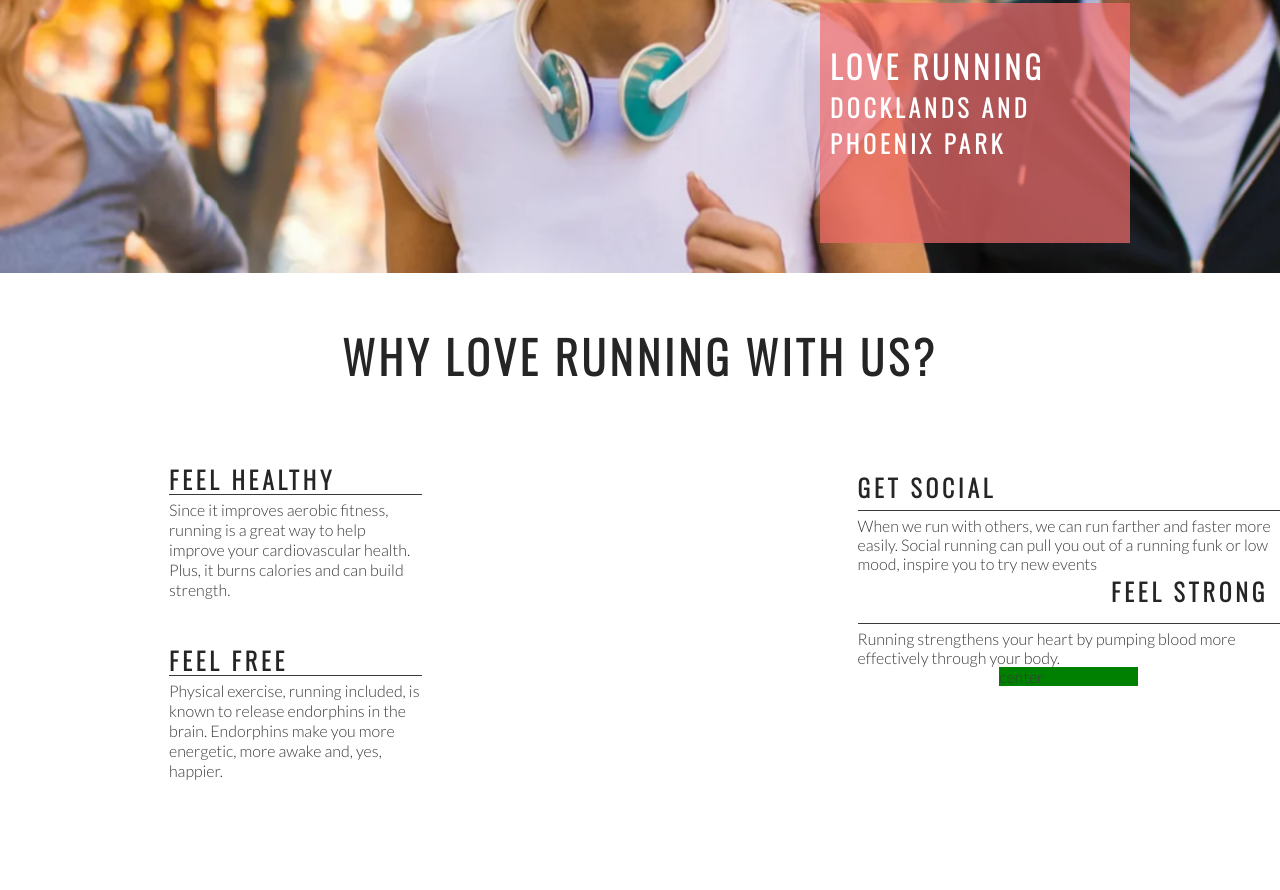
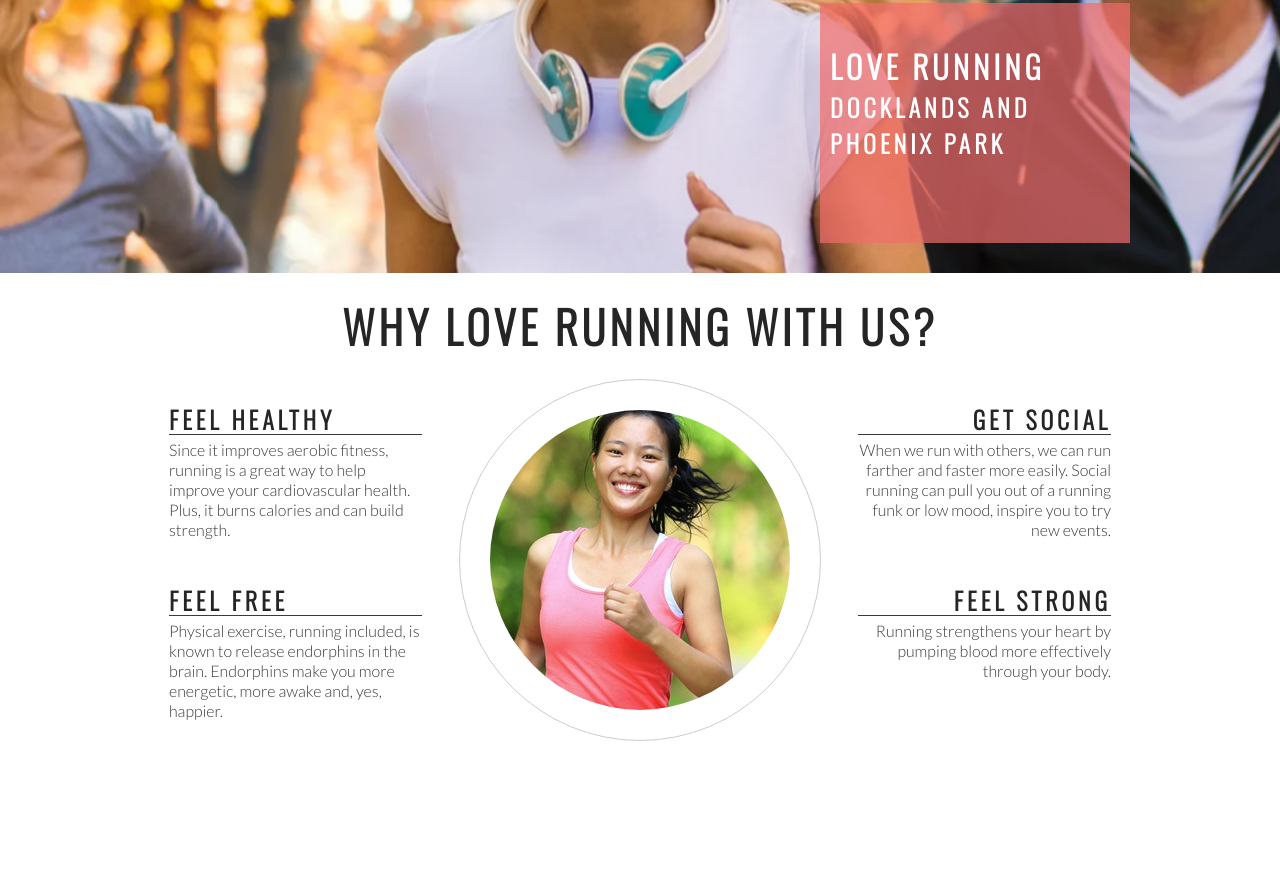
Before and after one commit to fionatreacy/Love-Running, a plain HTML site: page index.html in a window 1280 px wide. Shown: the part 402-1292 px from the top of the page. Drawn offline with nearby package versions, Linux system fonts and the light colour scheme.

Commit message:
add centre image and right about

```diff
--- a/assets/css/style.css
+++ b/assets/css/style.css
@@ -25,6 +25,7 @@ h2 {
 #logo {
     float: left;
     font-size: 280%;
+    margin-left: 30px;
 }
 
 /* navigatio nlinks */
@@ -37,7 +38,6 @@ h2 {
 #menu,
 #logo {
     line-height: 75px;
-    margin-left: 30px;
 }
 
 #menu li {
@@ -125,7 +125,6 @@ h2 {
 #center-about {
     width: 33%;
     margin: 0 auto;
-    background: green;
 }
 
 hr {
@@ -155,6 +154,21 @@ hr {
 }
 #welcome {
     text-align: center;
-    margin: 50px 0;
+    margin: 20px 0;
     font-size: 280%;
 }
+#circle-container {
+    width: 300px;
+    height: 300px;
+    padding: 30px;
+    border-style: solid;
+    border-color: #ccc;
+    border-width: 1px;
+    border-radius: 50%;
+    margin: 0 auto;
+}
+#circle-cover-bg {
+    background: url("../images/ethos-center-image.jpeg") no-repeat center center;
+    height: 100%;
+    border-radius: 50%;
+}
--- a/index.html
+++ b/index.html
@@ -39,40 +39,47 @@
             <h3>Docklands and Phoenix park</h3>
     </section>
     <section id="club-ethos">
-        <h1 id="welcome">Why Love running with us?</h1>
+        <h2 id="welcome">Why Love Running With Us?</h2>
         <div id="left-about">
             <div class="left-about-heading">
                 <h2>Feel Healthy</h2>
                 <hr>
-                <p>Since it improves aerobic fitness, running is a great way to help improve your cardiovascular health.
-                    Plus, it burns calories and can build strength.</p>
+                <p>
+                    Since it improves aerobic fitness, running is a great way to help improve your cardiovascular
+                    health. Plus, it burns calories and can build strength.
+                </p>
             </div>
             <div class="left-about-heading">
                 <h2>Feel Free</h2>
                 <hr>
-                <p>Physical exercise, running included, is known to release endorphins in the brain. Endorphins make you
-                    more energetic, more awake and, yes, happier.</p>
+                <p>
+                    Physical exercise, running included, is known to release endorphins in the brain. Endorphins make
+                    you more energetic, more awake and, yes, happier.
+                </p>
             </div>
         </div>
         <div id="right-about">
-            <div>
+            <div class="right-about-heading">
                 <h2>Get Social</h2>
                 <hr>
-                <p>When we run with others, we can run farther and faster more easily. Social running can pull you out
-                    of a running funk or low mood, inspire you to try new events
+                <p>
+                    When we run with others, we can run farther and faster more easily. Social running can pull you out
+                    of a running funk or low mood, inspire you to try new events.
                 </p>
             </div>
-            <div class="right-about-heading"></div>
-            <div>
+            <div class="right-about-heading">
                 <h2>Feel Strong</h2>
                 <hr>
                 <p>
                     Running strengthens your heart by pumping blood more effectively through your body.
                 </p>
             </div>
-            <div id="center-about">
-                center
+        </div>
+        <div id="center-about">
+            <div id="circle-container">
+                <div id="circle-cover-bg"></div>
             </div>
+        </div>
     </section>
     <section>
         runing location, distances
```
Also changed, not shown: assets/images/ethos-center-image.jpeg (added).
